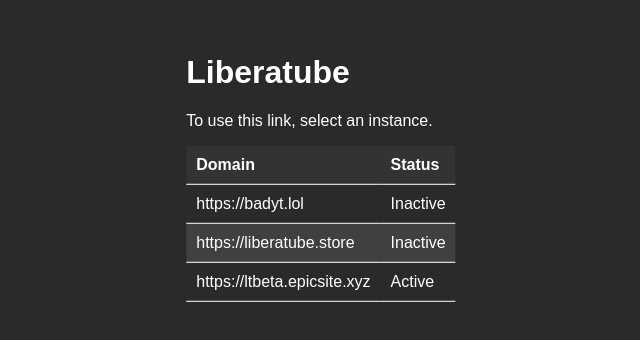
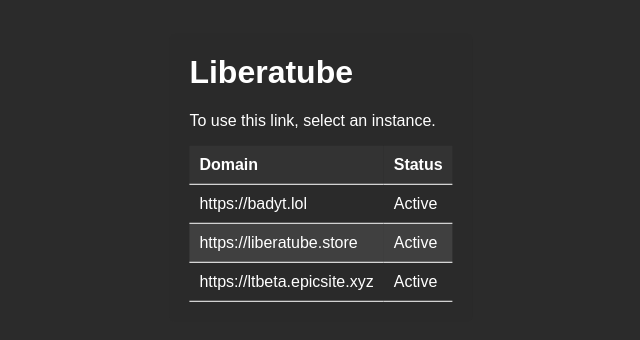
Before and after one commit to GoldDominik893/liberatube-instances, a plain HTML site: page index.html in a window 1280 px wide. Shown: the part 222-562 px from the top of the page, without its empty margins (319-959 px from the left). Drawn offline with Linux system fonts and the light colour scheme.

Commit message:
Update index.html

```diff
--- a/index.html
+++ b/index.html
@@ -80,8 +80,8 @@
       const urlParams = getUrlParams();
 
       const predefinedUrls = [
-        { url: 'https://badyt.lol', status: 'Inactive' },
-        { url: 'https://liberatube.store', status: 'Inactive' },
+        { url: 'https://badyt.lol', status: 'Active' },
+        { url: 'https://liberatube.store', status: 'Active' },
         { url: 'https://ltbeta.epicsite.xyz', status: 'Active' }
       ];
 
```
